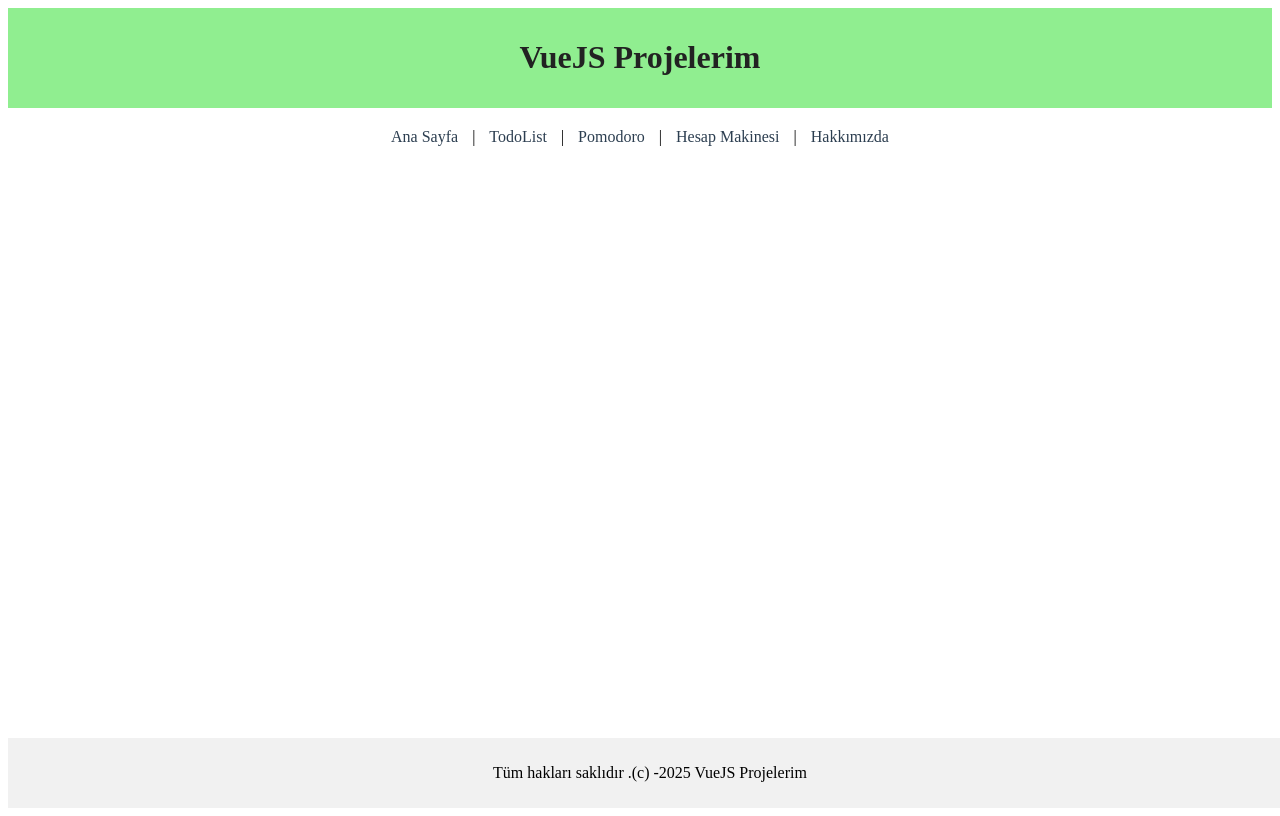
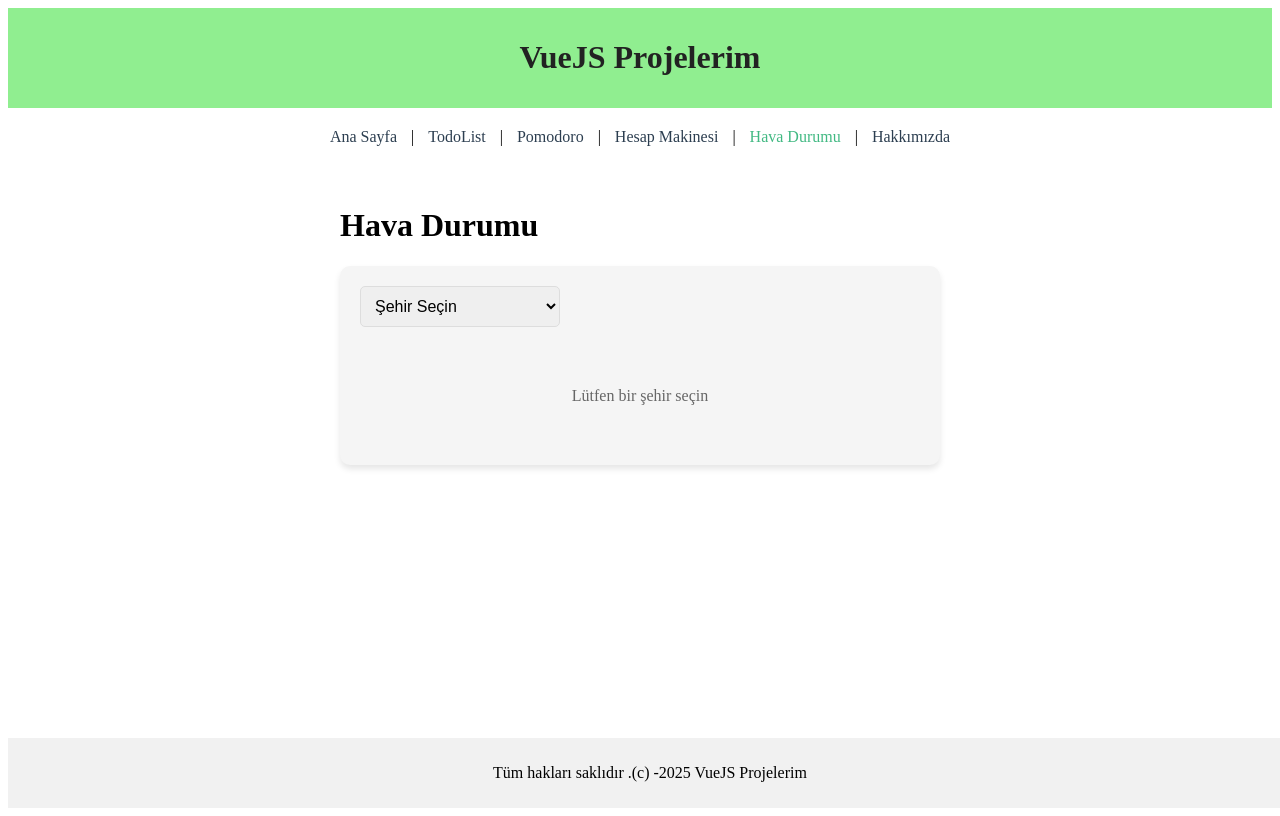
Before and after one commit to kadirn7/VueProject, a Vue app: page /weather in a window 1280 px wide. Built offline with nearby package versions, Linux system fonts and the light colour scheme.

Commit message:
Weather eklendi

```diff
--- a/src/App.vue
+++ b/src/App.vue
@@ -7,6 +7,7 @@
         <router-link to="/todolist">TodoList</router-link> |
         <router-link to="/pomodoro">Pomodoro</router-link> |
         <router-link to="/calculator">Hesap Makinesi</router-link> |
+        <router-link to="/weather">Hava Durumu</router-link> |
         <router-link to="/about">Hakkımızda</router-link>
       </nav>
       <router-view></router-view>
--- a/src/router/index.js
+++ b/src/router/index.js
@@ -4,6 +4,7 @@ import About from '../views/About.vue'
 import TodoList from '../views/TodoList.vue'
 import PomodoroTimer from '../views/PomodoroTimer.vue'
 import Calculator from '../views/Calculator.vue'
+import Weather from '../views/Weather.vue'
 
 const routes = [
   {
@@ -30,6 +31,11 @@ const routes = [
     path: '/calculator',
     name: 'Calculator',
     component: Calculator
+  },
+  {
+    path: '/weather',
+    name: 'Weather',
+    component: Weather
   }
 ]
 
--- a/src/views/Home.vue
+++ b/src/views/Home.vue
@@ -12,6 +12,10 @@
       <div class="project-card" @click="$router.push('/calculator')">
         <h3>Hesap Makinesi</h3>
         <p>Temel matematiksel işlemler için hesap makinesi uygulaması</p>
+      </div>
+      <div class="project-card" @click="$router.push('/weather')">
+        <h3>Hava Durumu</h3>
+        <p>Türkiye şehirleri için güncel hava durumu bilgileri</p>
       </div>
       <!-- Diğer projeler buraya eklenebilir -->
     </div>
--- /dev/null
+++ b/src/views/Weather.vue
@@ -0,0 +1,187 @@
+<template>
+  <div class="weather">
+    <h1>Hava Durumu</h1>
+
+    <div class="weather-container">
+      <div class="city-select">
+        <select v-model="selectedCity" @change="getWeather">
+          <option value="">Şehir Seçin</option>
+          <option v-for="city in cities" :key="city.id" :value="city.name">
+            {{ city.name }}
+          </option>
+        </select>
+      </div>
+
+      <div v-if="weatherData" class="weather-info">
+        <div class="weather-main">
+          <img :src="weatherData.current.condition.icon" :alt="weatherData.current.condition.text">
+          <h2>{{ selectedCity }}</h2>
+          <p class="temperature">{{ weatherData.current.temp_c }}°C</p>
+          <p class="description">{{ weatherData.current.condition.text }}</p>
+        </div>
+
+        <div class="weather-details">
+          <div class="detail">
+            <span>Hissedilen</span>
+            <span>{{ weatherData.current.feelslike_c }}°C</span>
+          </div>
+          <div class="detail">
+            <span>Nem</span>
+            <span>{{ weatherData.current.humidity }}%</span>
+          </div>
+          <div class="detail">
+            <span>Rüzgar</span>
+            <span>{{ weatherData.current.wind_kph }} km/s</span>
+          </div>
+        </div>
+      </div>
+
+      <div v-else-if="error" class="error">
+        {{ error }}
+      </div>
+
+      <div v-else class="placeholder">
+        Lütfen bir şehir seçin
+      </div>
+    </div>
+  </div>
+</template>
+
+<script>
+const API_KEY = '395656507dea407db65205600252001'
+
+export default {
+  name: 'Weather',
+  data() {
+    return {
+      selectedCity: '',
+      weatherData: null,
+      error: null,
+      cities: [
+        { id: 1, name: 'Adana' },
+        { id: 2, name: 'Ankara' },
+        { id: 3, name: 'Antalya' },
+        { id: 4, name: 'Bursa' },
+        { id: 5, name: 'Eskisehir' },
+        { id: 6, name: 'Gaziantep' },
+        { id: 7, name: 'Hatay' },
+        { id: 8, name: 'Istanbul' },
+        { id: 9, name: 'Izmir' },
+        { id: 10, name: 'Konya' },
+        { id: 11, name: 'Trabzon' }
+      ]
+    }
+  },
+  methods: {
+    async getWeather() {
+      if (!this.selectedCity) return
+
+      try {
+        this.error = null
+        const response = await fetch(
+          `https://api.weatherapi.com/v1/current.json?key=${API_KEY}&q=${this.selectedCity}&aqi=no&lang=tr`
+        )
+
+        if (!response.ok) {
+          throw new Error('Hava durumu bilgisi alınamadı')
+        }
+
+        this.weatherData = await response.json()
+      } catch (err) {
+        this.error = err.message
+        this.weatherData = null
+      }
+    }
+  }
+}
+</script>
+
+<style scoped>
+.weather {
+  max-width: 600px;
+  margin: 0 auto;
+  padding: 20px;
+}
+
+.weather-container {
+  background: #f5f5f5;
+  border-radius: 10px;
+  padding: 20px;
+  margin-top: 20px;
+  box-shadow: 0 4px 6px rgba(0, 0, 0, 0.1);
+}
+
+.city-select {
+  margin-bottom: 20px;
+}
+
+select {
+  width: 200px;
+  padding: 10px;
+  border-radius: 5px;
+  border: 1px solid #ddd;
+  font-size: 1rem;
+}
+
+.weather-info {
+  text-align: center;
+}
+
+.weather-main {
+  margin-bottom: 20px;
+}
+
+.weather-main img {
+  width: 100px;
+  height: 100px;
+}
+
+.temperature {
+  font-size: 3rem;
+  margin: 10px 0;
+  color: #2c3e50;
+}
+
+.description {
+  color: #666;
+  text-transform: capitalize;
+}
+
+.weather-details {
+  display: grid;
+  grid-template-columns: repeat(3, 1fr);
+  gap: 20px;
+  padding: 20px;
+  background: white;
+  border-radius: 8px;
+}
+
+.detail {
+  display: flex;
+  flex-direction: column;
+  gap: 5px;
+}
+
+.detail span:first-child {
+  color: #666;
+  font-size: 0.9rem;
+}
+
+.detail span:last-child {
+  font-size: 1.1rem;
+  font-weight: bold;
+  color: #2c3e50;
+}
+
+.error {
+  color: #ff4444;
+  text-align: center;
+  padding: 20px;
+}
+
+.placeholder {
+  text-align: center;
+  color: #666;
+  padding: 40px;
+}
+</style>
```
